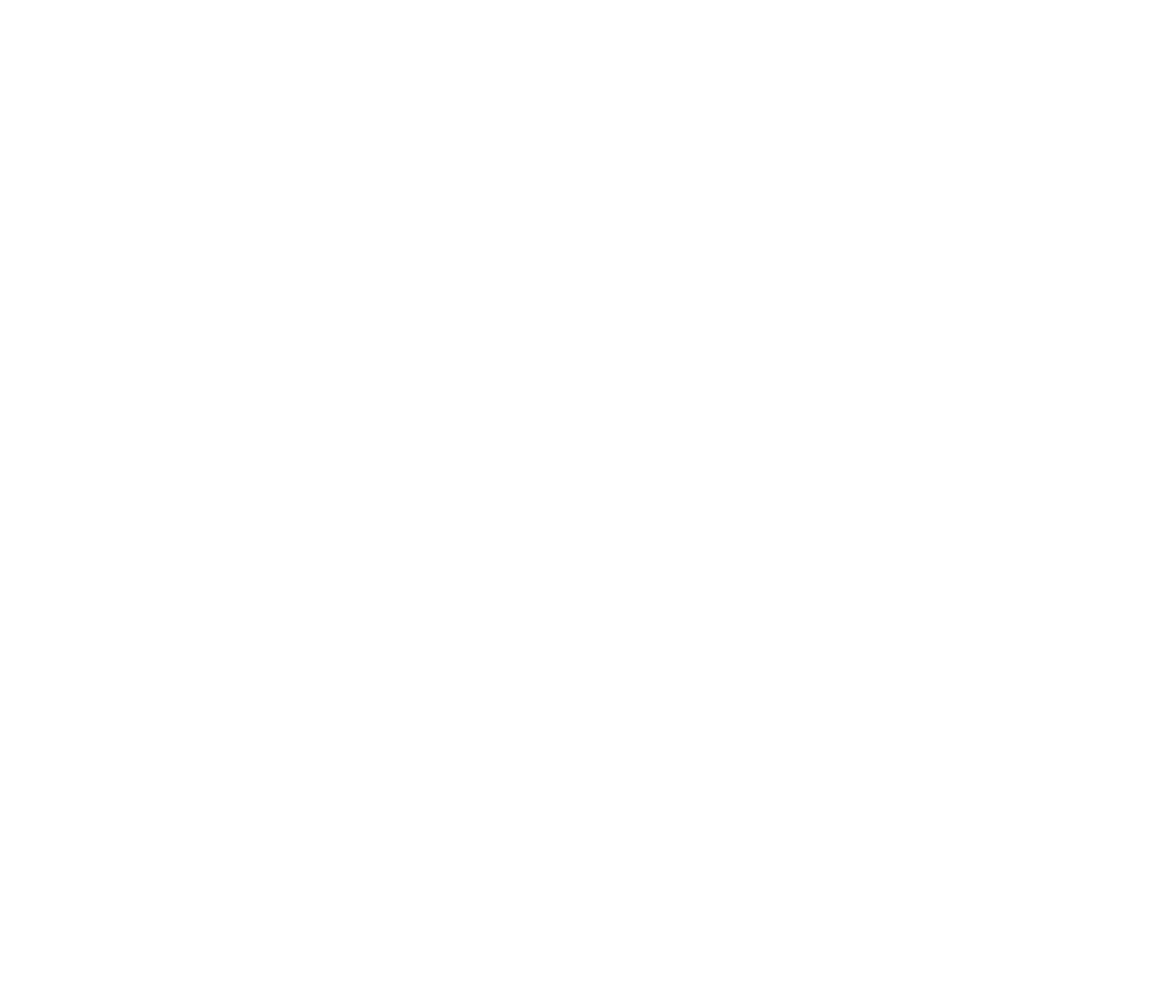
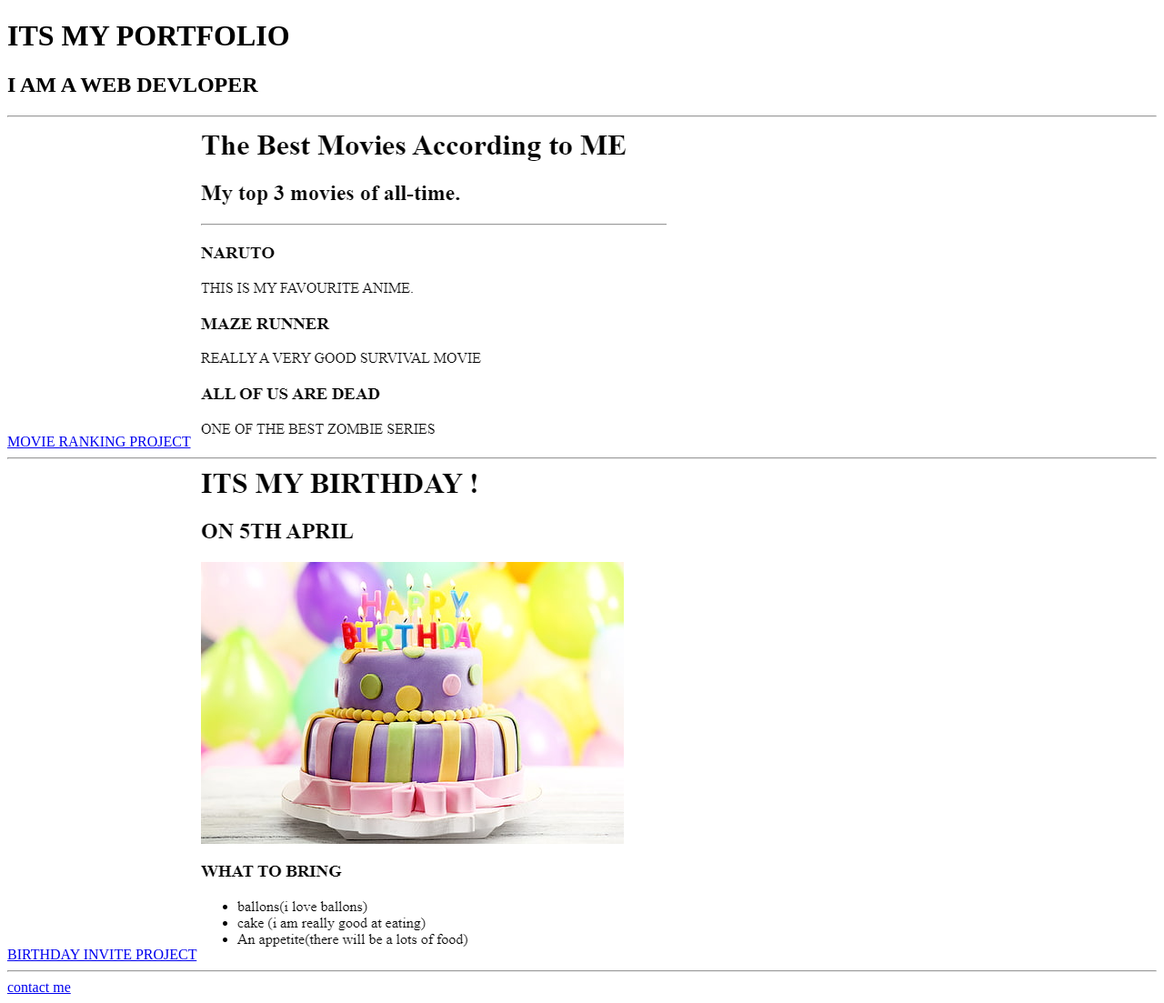
Before and after one commit to shyam17777/html-portfolio, a plain HTML site: page index.html in a window 1280 px wide. Shown: the whole page at 91% size. Before the commit the page ends 800 px from the top, so only its background shows below. Drawn offline with Linux system fonts and the light colour scheme.

Commit message:
Add files via upload

```diff
--- a/index.html
+++ b/index.html
@@ -1,15 +1,23 @@
-<!-- TODO 1: Create the HTML Boilerplate -->
+<!DOCTYPE html>
+<html lang="en">
+<head>
+    <meta charset="UTF-8">
+    <title>MY PORTFOLIO</title>
+</head>
+<body>
+    <h1>ITS MY PORTFOLIO</h1>
+    <H2>I AM A WEB DEVLOPER</H2>
+    <hr/>
+    <a href="./assets/images/movie.png"> MOVIE RANKING PROJECT</a>
+    <img src="./assets/images/movie.png"/>
+<hr/>
+    <a href="./assets/images/birthday.png">BIRTHDAY INVITE PROJECT</a>
+    <img src="./assets/images/birthday.png"/>
+    <hr/>
+    <a href="./public/contact.html">contact me</a>
 
-<!-- TODO 2: Add Your previous projects' HTML into the public folder -->
 
-<!-- TODO 3: Take screenshots of your project previews and add the images to the images folder -->
+</body>
 
-<!-- TODO 4: Add titles/subtitles etc. -->
-
-<!-- TODO 5: Add a link to the project pages -->
-
-<!-- TODO 6: Add images to show the project previews
-HINT for TODO 6: You can use the height attribute set to 200 to make the image smaller:
-https://developer.mozilla.org/en-US/docs/Web/HTML/Element/img#attr-height -->
-
-<!-- TODO 7: Add the Contact Me and About Me page links -->
+    </body>
+</html>
```
